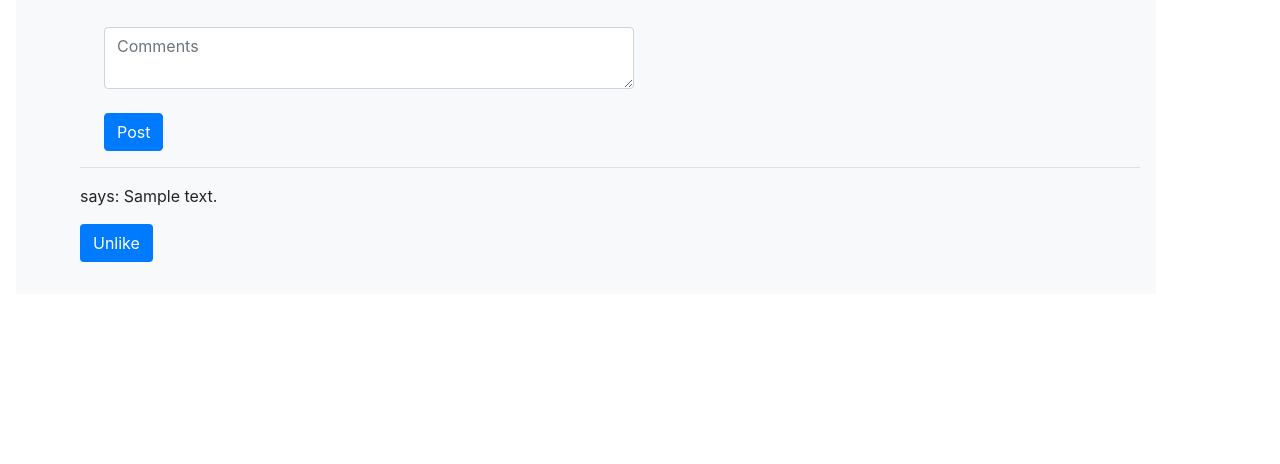
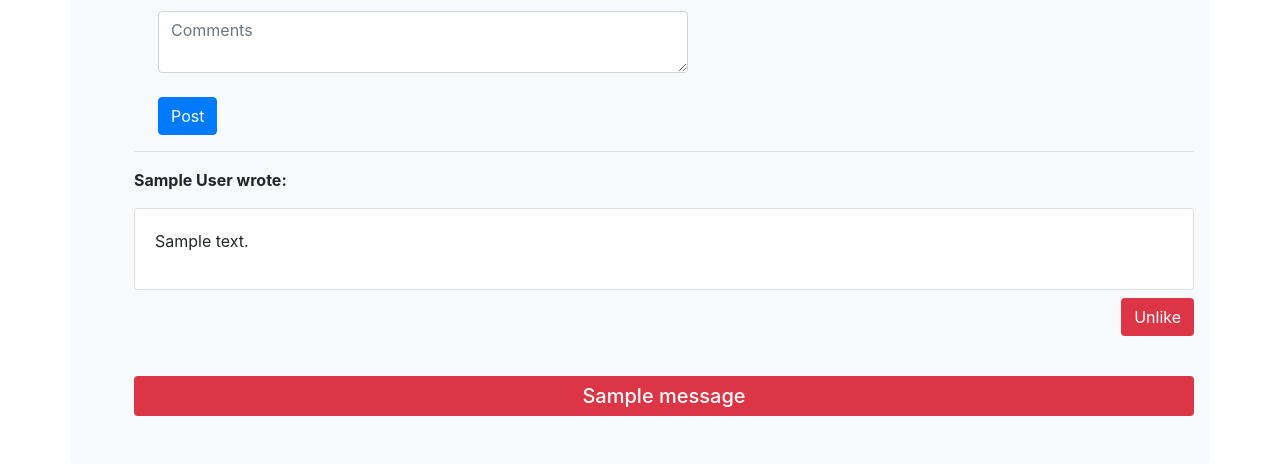
Before and after one commit to ivanmallory/uber_vidz, a Flask app: a page that uses templates/video.html in a window 1280 px wide. Shown: the part 714-1178 px from the top of the page. Before the commit the page ends 976 px from the top, so only its background shows below. Run offline with Flask 2, Linux system fonts and the light colour scheme; the visitor is signed in with stand-in values (Sample User, id 1); tables that the repository leaves empty or names only in its code hold one stand-in row (values such as "Sample post"); one stand-in notice (Sample message) is shown; some libraries are stand-ins or nearby versions.

Commit message:
Configured dashboard and contact us page.  Working on comments/likes

```diff
--- a/server.py
+++ b/server.py
@@ -75,7 +75,6 @@ def create_user():
         is_valid = False
         flash('Password should have at least one lowercase letter')
 
-
     mysql = connectToMySQL("uber_vidz")
     validate_email_query = 'SELECT id_users FROM users WHERE email=%(email)s;'
     form_data = {
@@ -132,7 +131,7 @@ def dashboard_page():
     result = mysql.query_db(query,data)
 
     mysql = connectToMySQL("uber_vidz")
-    query = "SELECT pathway FROM videos;"
+    query = "SELECT videos.pathway, videos.user_id, users.first_name, users.last_name FROM videos JOIN users on videos.user_id = users.id_users;"
     all_pathways = mysql.query_db(query,data)
 
     if result:
@@ -159,10 +158,11 @@ def upload_file():
             file.save(os.path.join(app.config['UPLOAD_FOLDER'], filename))
 
             mysql = connectToMySQL("uber_vidz")
-            query = "INSERT into videos(pathway, created_at, updated_at) VALUES (%(pw)s, NOW(), NOW());"
+            query = "INSERT into videos(pathway, user_id, created_at, updated_at) VALUES (%(pw)s, %(u_id)s, NOW(), NOW());"
 
             data = {
-                "pw": filename
+                "pw": filename,
+                "u_id": session['user_id']
             }
             mysql.query_db(query, data)
             return redirect(request.url)
@@ -186,7 +186,7 @@ def video_page(video):
     specific_video = mysql.query_db(query,data)
 
     mysql = connectToMySQL("uber_vidz")
-    query = "SELECT comments.id_comments, comments.content, comments.created_at FROM comments JOIN users on comments.user_id = users.id_users ORDER BY created_at DESC;"
+    query = "SELECT comments.id_comments, comments.content, comments.user_id, comments.created_at, users.first_name, users.last_name FROM comments JOIN users on comments.user_id = users.id_users ORDER BY created_at DESC;"
     all_comments = mysql.query_db(query)
 
     mysql = connectToMySQL("uber_vidz")
@@ -205,29 +205,75 @@ def video_page(video):
 @app.route('/write_comment/<video>', methods=["POST"])
 def write_comment(video):
     is_valid = True
+    if 'user_id' not in session:
+        return redirect("/")
+
     if len(request.form['comment']) < 3:
         is_valid = False
-        flash("Author must be greater than 3 characters")
+        flash("Comment must be greater than 3 characters")
     if len(request.form['comment']) > 255:
         is_valid = False
         flash("Comment must be less than 255 characters")
 
     if is_valid:
         mysql = connectToMySQL("uber_vidz")
-        query = "INSERT into comments(content, user_id, video_id, created_at, updated_at) VALUES (%(cc)s, %(u_id)s, %(v_id)s, NOW(), NOW());"
+        query = "INSERT into comments(content, user_id, created_at, updated_at) VALUES (%(cc)s, %(u_id)s, NOW(), NOW());"
 
         data = {
             "cc": request.form['comment'],
             "u_id": session['user_id'],
-            "v_id": video
         }
         mysql.query_db(query, data)
 
-    return redirect('/')
+    return redirect(f"/video_page/{video}")
+
+@app.route('/like_comment/<video>')
+def like_comment(comment_id, video):
+    if 'user_id' not in session:
+        return redirect("/")
+
+    mysql = connectToMySQL("uber_vidz")
+    query = "INSERT INTO likes (user_id, comment_id, created_at, updated_at) VALUES (%(user_id)s, %(comment_id)s, NOW(), NOW());"
+    data = {
+        'user_id': session['user_id'],
+        'comment_id': comment_id
+    }
+    mysql.query_db(query,data)
+    return redirect(f"/video_page/{video}")
+
+@app.route('/unlike_comment/<comment_id>')
+def unlike_comment(comment_id):
+    if 'user_id' not in session:
+        return redirect("/")
+
+    mysql = connectToMySQL("uber_vidz")
+    query = "DELETE FROM likes WHERE user_id = %(user_id)s AND comment_id = %(comment_id)s;"
+    data = {
+        'user_id': session['user_id'],
+        'comment_id': comment_id
+    }
+    mysql.query_db(query, data)
+    return redirect("/")
 
 @app.route('/contact')
 def contact_us():
     return render_template("contact_us.html")
+
+@app.route('/leave_comments', methods=["POST"])
+def leave_comments():
+    mysql = connectToMySQL("uber_vidz")
+    query = "INSERT into feedback(first_name, last_name, email, content, created_at) VALUES (%(fn)s, %(ln)s, %(em)s, %(fb)s, NOW());"
+
+    data = {
+        "fn": request.form['fname'],
+        "ln": request.form['lname'],
+        "em": request.form['email'],
+        "fb": request.form['content'],
+    }
+    mysql.query_db(query,data)
+
+    flash("Thank you for your feedback!")
+    return redirect("/contact")
 
 @app.route('/logout')
 def logout():
--- a/templates/about.html
+++ b/templates/about.html
@@ -8,7 +8,7 @@
         <link rel="stylesheet" href="https://stackpath.bootstrapcdn.com/bootstrap/4.4.1/css/bootstrap.min.css" integrity="sha384-Vkoo8x4CGsO3+Hhxv8T/Q5PaXtkKtu6ug5TOeNV6gBiFeWPGFN9MuhOf23Q9Ifjh" crossorigin="anonymous">
     </head>
     <body>
-        <div class="container jumbotron-fluid bg-light m-3 p-3">
+        <div class="container jumbotron bg-light m-auto p-3">
             <div class="row m-1">
                 <div class="col-8 bg-dark rounded">
                     <a class="h1 text-primary text-decoration-none text-center p-3 d-inline-block" href="/">Uber<span class="text-white">Vidz</span></a>
@@ -23,7 +23,7 @@
             <div class="row m-1">
                 <div class="col-8">
                     <h2 class="text-primary">About Us</h2>
-                    <p>UberVidz is a video platform that was started in 2020 by Ivan Mallory.</p>
+                    <p>UberVidz is a video platform that was started in 2020 by Ivan Mallory. UberVidz features user-uploaded videos which can be viewed by anyone around the world. If you have a video you would like to showcase, become a member today! We look forward to seeing your UberVidz!</p>
                 </div>
                 <div class="col-4">
                     <img class="img-thumbnail" src="/static/images/ivanmallorybranded.jpg" alt= "A picture of the founder">
--- a/templates/login.html
+++ b/templates/login.html
@@ -8,7 +8,7 @@
         <link rel="stylesheet" href="https://stackpath.bootstrapcdn.com/bootstrap/4.4.1/css/bootstrap.min.css" integrity="sha384-Vkoo8x4CGsO3+Hhxv8T/Q5PaXtkKtu6ug5TOeNV6gBiFeWPGFN9MuhOf23Q9Ifjh" crossorigin="anonymous">
     </head>
     <body>
-        <div class="container jumbotron-fluid bg-light m-3 p-3">
+        <div class="container jumbotron bg-light m-auto p-3">
             <div class="row m-1">
                 <div class="col-8 bg-dark rounded">
                     <a class="h1 text-primary text-decoration-none text-center p-3 d-inline-block" href="/">Uber<span class="text-white">Vidz</span></a>
--- a/templates/main.html
+++ b/templates/main.html
@@ -8,7 +8,7 @@
         <link rel="stylesheet" href="https://stackpath.bootstrapcdn.com/bootstrap/4.4.1/css/bootstrap.min.css" integrity="sha384-Vkoo8x4CGsO3+Hhxv8T/Q5PaXtkKtu6ug5TOeNV6gBiFeWPGFN9MuhOf23Q9Ifjh" crossorigin="anonymous">
     </head>
     <body>
-        <div class="container jumbotron-fluid bg-light m-3 p-3">
+        <div class="container jumbotron bg-light m-auto p-3">
             <div class="row m-1">
                 <div class="col-8 bg-dark rounded">
                     <a class="h1 text-primary text-decoration-none text-center p-3 d-inline-block" href="/">Uber<span class="text-white">Vidz</span></a>
--- a/templates/video.html
+++ b/templates/video.html
@@ -8,7 +8,7 @@
         <link rel="stylesheet" href="https://stackpath.bootstrapcdn.com/bootstrap/4.4.1/css/bootstrap.min.css" integrity="sha384-Vkoo8x4CGsO3+Hhxv8T/Q5PaXtkKtu6ug5TOeNV6gBiFeWPGFN9MuhOf23Q9Ifjh" crossorigin="anonymous">
     </head>
     <body>
-        <div class="container jumbotron-fluid bg-light m-3 p-3">
+        <div class="container jumbotron bg-light m-auto p-3">
             <div class="row m-1">
                 <div class="col-8 bg-dark rounded">
                     <a class="h1 text-primary text-decoration-none text-center p-3 d-inline-block" href="/">Uber<span class="text-white">Vidz</span></a>
@@ -33,19 +33,31 @@
             </div>
             <div class="row">
                 <div class="col ml-5">
-                    <form action="/write_comment/{{video}}" method="POST">
+                    <form action="/write_comment/{{specific_video.pathway}}" method="POST">
                         <p>Comments:<textarea class="form-control w-50 m-4" type="text" placeholder="Comments" name="comment"></textarea></p>
                         <button type="submit" class="btn btn-primary ml-4">Post</button>
                     </form>
                     <hr>
                     {% for comment in all_comments %}
-                    <p>{{comment['first_name']}} {{comment['last_name']}} says: {{comment['content']}}</p>
-                        {% if comment['id_comments'] in liked_comments %}
-                        <p><a href="/unlike_comment/{{comment['id_comments']}}"><button class="btn bg-primary text-white">Unlike</button></a></p>
-                        {% else %}
-                        <p><a href="/like_comment/{{comment['id_comments']}}"><button class="btn bg-primary text-white">Like</button></a></p>
+                    <p class="font-weight-bold">{{comment['first_name']}} {{comment['last_name']}} wrote:</p>
+                        <div class="card">
+                            <p class="card-body">{{comment['content']}}</p>
+                        </div>
+                        <div class="text-right mt-2">
+                            {% if comment['id_comments'] in liked_comments %}
+                            <p><a href="/unlike_comment/{{specific_video.pathway}}"><button class="btn bg-danger text-white">Unlike</button></a></p>
+                            {% else %}
+                            <p><a href="/like_comment/{{specific_video.pathway}}"><button class="btn bg-primary text-white">Like</button></a></p>
+                            {% endif %}
+                        </div>
+                    {% endfor %}
+                    {% with messages = get_flashed_messages() %}
+                        {% if messages %}
+                            {% for message in messages %}
+                                <h5 class="bg-danger text-white text-center p-2 rounded">{{message}}</h5>
+                            {% endfor %}
                         {% endif %}
-                    {% endfor %}
+                    {% endwith %}
                 </div>
             </div>
         </div>
```
Also changed, not shown: templates/contact_us.html (+24 -4 lines), templates/dashboard.html (+40 -1 lines).
